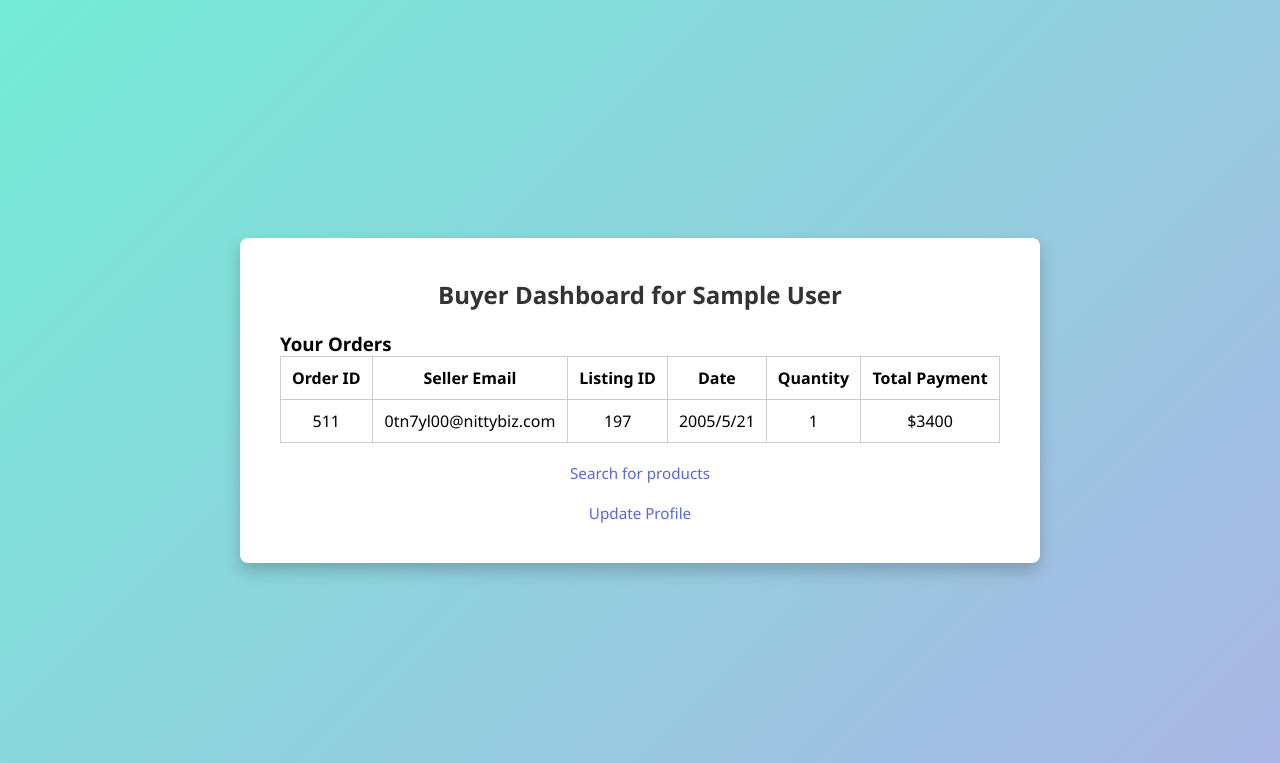
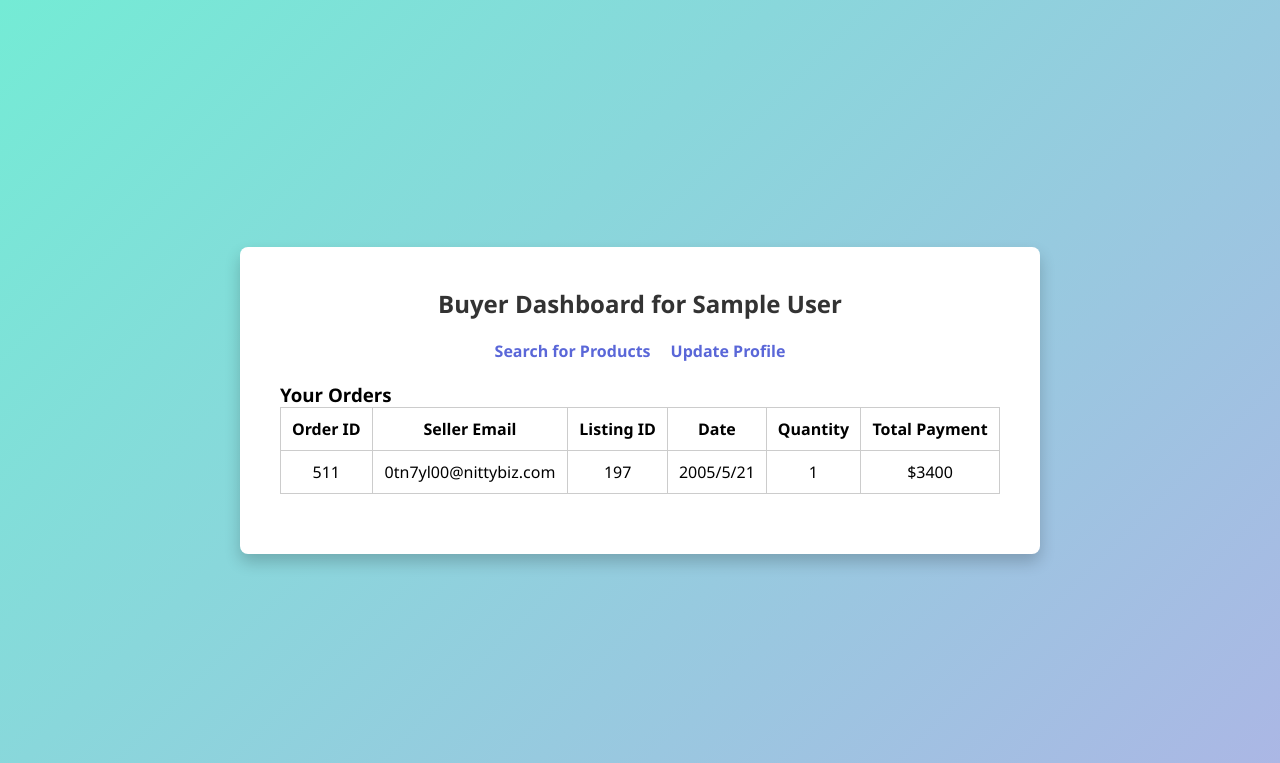
Before and after one commit to Codakshay/KCZA_CMPSC431W_Capstone, a Flask app: page /buyer/dashboard in a window 1280 px wide. Shown: the top 763 px of the page. Run offline with Flask 3, Linux system fonts and the light colour scheme; the visitor is signed in with stand-in values (Sample User, id 1); data comes from the database, SQL or seed files in the repository.

Commit message:
updated dashboard design

```diff
--- a/templates/buyer_dashboard.html
+++ b/templates/buyer_dashboard.html
@@ -4,7 +4,7 @@
  <meta charset="UTF-8">
  <title>Buyer Dashboard</title>
  <style>
-   /* CSS styling (unchanged) */
+   /* CSS styling */
    * {
      margin: 0;
      padding: 0;
@@ -25,11 +25,31 @@
      width: 800px;
      box-shadow: 0 8px 16px rgba(0, 0, 0, 0.2);
    }
+
+   .top-panel {
+     display: flex;
+     justify-content: center;
+     gap: 20px;
+     margin-bottom: 20px;
+   }
+
+   .top-panel a {
+     color: #5A67D8;
+     text-decoration: none;
+     font-size: 1rem;
+     font-weight: bold;
+   }
+
+   .top-panel a:hover {
+     text-decoration: underline;
+   }
+
    h2 {
      text-align: center;
      margin-bottom: 20px;
      color: #333;
    }
+
    table {
      width: 100%;
      border-collapse: collapse;
@@ -53,17 +73,6 @@
    button:hover {
      background-color: #434190;
    }
-   a {
-     display: block;
-     text-align: center;
-     color: #5A67D8;
-     text-decoration: none;
-     font-size: 0.95rem;
-     margin-top: 20px;
-   }
-   a:hover {
-     text-decoration: underline;
-   }
 
    .flash-messages {
      margin-bottom: 20px;
@@ -84,6 +93,12 @@
  <div class="container">
    <h2>Buyer Dashboard for {{ session.get('business_name') }}</h2>
 
+   <!-- Top panel links -->
+   <div class="top-panel">
+     <a href="{{ url_for('search') }}">Search for Products</a>
+     <a href="{{ url_for('profile') }}">Update Profile</a>
+   </div>
+
    {% with messages = get_flashed_messages() %}
      {% if messages %}
        <div class="flash-messages">
@@ -96,15 +111,14 @@
      {% endif %}
    {% endwith %}
 
-
    {% if 'Seller' in roles %}
      <form action="{{ url_for('seller_dashboard') }}" method="get">
        <button type="submit">Switch to Seller Dashboard</button>
      </form>
    {% endif %}
 
+   <h3>Your Orders</h3>
 
-   <h3>Your Orders</h3>
    {% if orders %}
  <table>
    <tr>
@@ -130,12 +144,6 @@
  <p>No orders found.</p>
 {% endif %}
 
-
-
-
-   <a href="{{ url_for('search') }}">Search for products</a>
-     <a class="link-button" href="{{ url_for('profile') }}">Update Profile</a>
-
  </div>
 </body>
 </html>
```
Also changed, not shown: templates/seller_dashboard.html (+27 -33 lines). Lines whose indentation alone changed are shown as unchanged.
